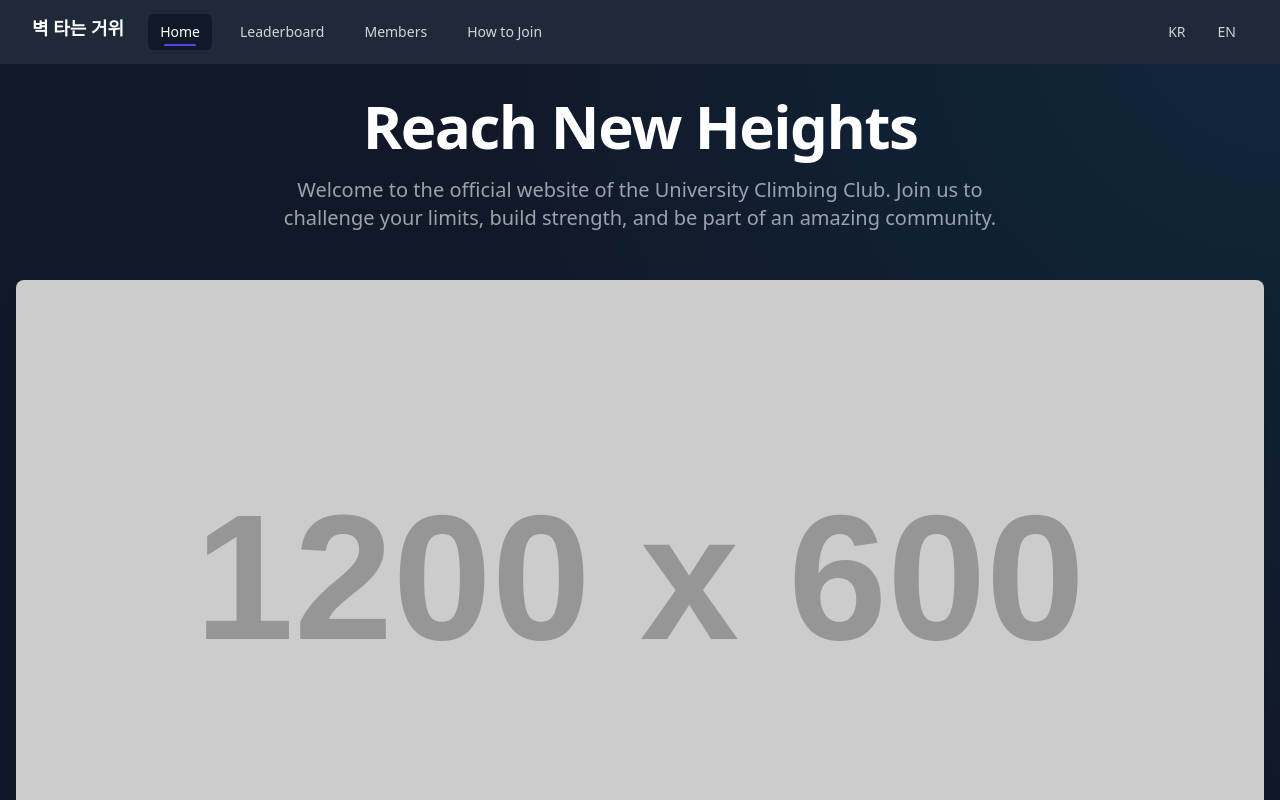
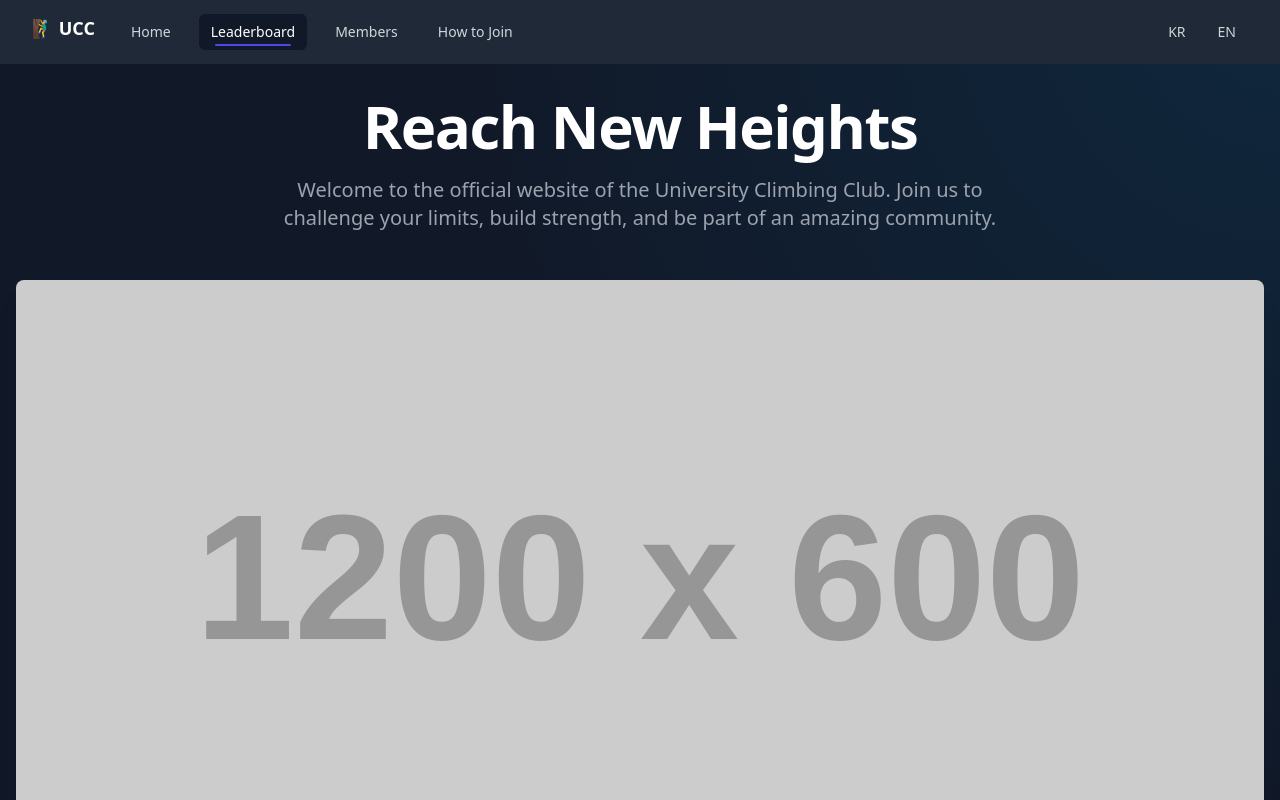
Before and after one commit to goosetheclimber/goosetheclimber.github.io, a plain HTML site: page members.html in a window 1280 px wide. Shown: the top 800 px of the page. Drawn offline with nearby package versions, Linux system fonts and the light colour scheme; placeholder pictures from the web are drawn by us.

Commit message:
navigattionbar

```diff
--- a/members.html
+++ b/members.html
@@ -3,10 +3,10 @@
 <head>
     <meta charset="UTF-8">
     <meta name="viewport" content="width=device-width, initial-scale=1.0">
-    <title>University Climbing Club</title>
+    <title>Leaderboard - Climbing Club</title>
     <script src="https://cdn.tailwindcss.com"></script>
+    <link rel="stylesheet" href="style.css">
     <link href="https://fonts.googleapis.com/css2?family=Inter:wght@400;500;600;700&display=swap" rel="stylesheet">
-    <link rel="stylesheet" href="style.css">
 </head>
 <body class="bg-gray-900 text-white font-sans">
 
@@ -16,19 +16,19 @@
             <div class="relative flex h-16 items-center justify-between">
                 <div class="flex flex-1 items-center justify-center sm:items-stretch sm:justify-start">
                     <div class="flex-shrink-0 items-center">
-                        <p class="text-white text-lg font-bold"> 벽 타는 거위</p>
+                        <p class="text-white text-lg font-bold">🧗‍♂️ UCC</p>
                     </div>
                     <div class="hidden sm:ml-6 sm:block">
                         <div class="flex space-x-4">
-                            <a href="index.html" class="bg-gray-900 text-white rounded-md px-3 py-2 text-sm font-medium" aria-current="page" data-i18n-key="nav_home">Home</a>
-                            <a href="leaderboard.html" class="text-gray-300 hover:bg-gray-700 hover:text-white rounded-md px-3 py-2 text-sm font-medium" data-i18n-key="nav_leaderboard">Leaderboard</a>
+                            <a href="index.html" class="text-gray-300 hover:bg-gray-700 hover:text-white rounded-md px-3 py-2 text-sm font-medium" data-i18n-key="nav_home">Home</a>
+                            <a href="leaderboard.html" class="bg-gray-900 text-white rounded-md px-3 py-2 text-sm font-medium" aria-current="page" data-i18n-key="nav_leaderboard">Leaderboard</a>
                             <a href="members.html" class="text-gray-300 hover:bg-gray-700 hover:text-white rounded-md px-3 py-2 text-sm font-medium">Members</a>
                             <a href="howtojoin.html" class="text-gray-300 hover:bg-gray-700 hover:text-white rounded-md px-3 py-2 text-sm font-medium">How to Join</a>
                         </div>
                     </div>
                 </div>
-                <!-- Language Switcher -->
-                <div class="flex items-center space-x-2 ml-4">
+                 <!-- Language Switcher -->
+                 <div class="flex items-center space-x-2 ml-4">
                     <button id="lang-ko" class="text-gray-300 hover:bg-gray-700 hover:text-white rounded-md px-3 py-2 text-sm font-medium">KR</button>
                     <button id="lang-en" class="text-gray-300 hover:bg-gray-700 hover:text-white rounded-md px-3 py-2 text-sm font-medium">EN</button>
                 </div>
```
Also changed, not shown: howtojoin.html (+7 -7 lines), index.html (+6 -6 lines).
